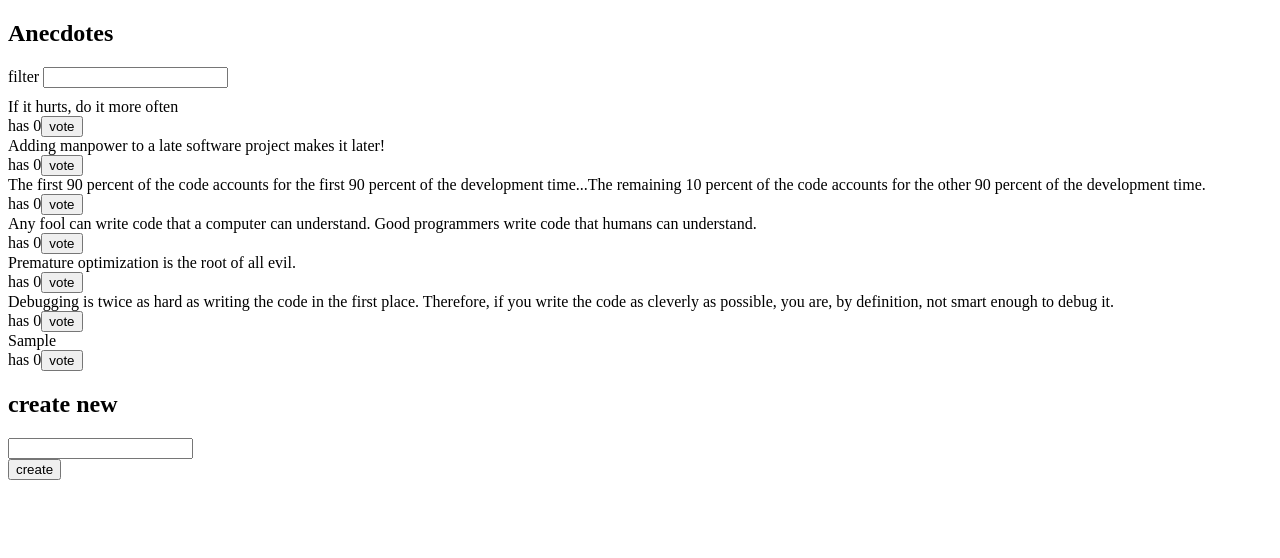
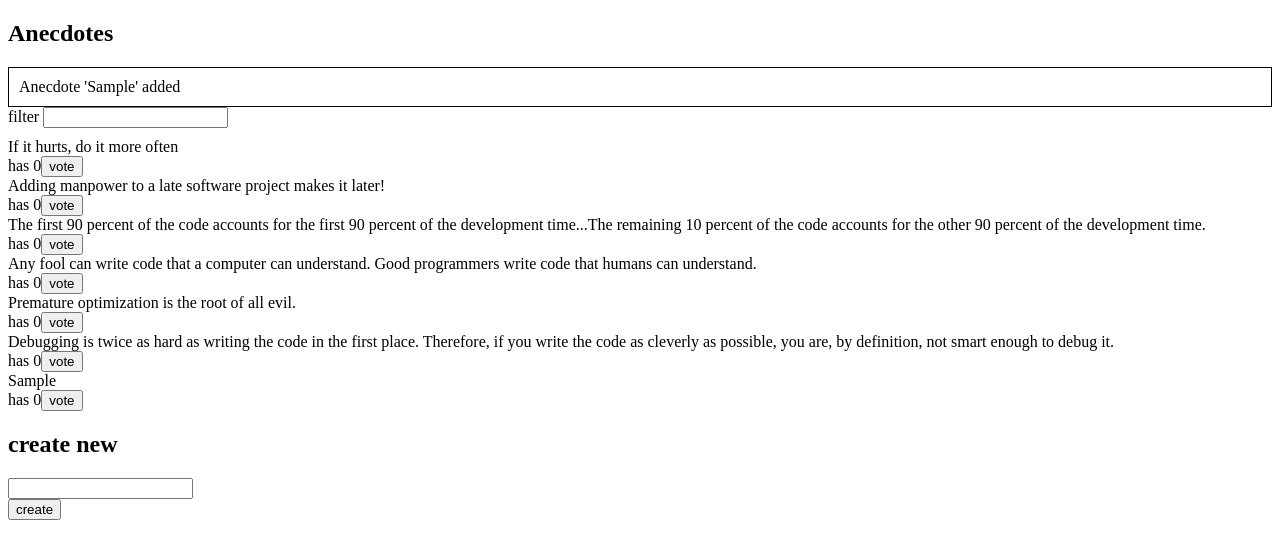
Before and after one commit to Samuliej/Fullstack-osa6, a React (Create React App) app in the folder redux-anecdotes/: page / in a window 1280 px wide. Both pictures are taken after typing "Sample" into the empty fields and a click on the button "create". Shown: the top 558 px of the page. Built offline with nearby package versions, Linux system fonts and the light colour scheme.

Commit message:
6.12: anekdootit, step10 & 6.13: anekdootit, step11 complete

```diff
--- a/redux-anecdotes/src/App.js
+++ b/redux-anecdotes/src/App.js
@@ -1,11 +1,13 @@
 import AnecdoteForm from './components/AnecdoteForm'
 import AnecdoteList from './components/AnecdoteList'
 import Filter from './components/Filter'
+import Notification from './components/Notification'
 
 const App = () => {
   return (
     <div>
       <h2>Anecdotes</h2>
+      <Notification />
       <Filter />
       <AnecdoteList />
       <AnecdoteForm />
--- a/redux-anecdotes/src/components/AnecdoteForm.js
+++ b/redux-anecdotes/src/components/AnecdoteForm.js
@@ -1,5 +1,6 @@
 import { useDispatch } from "react-redux"
 import { createAnecdote } from "../reducers/anecdoteReducer"
+import { clearNotification, setNotification } from "../reducers/notificationReducer"
 
 // Component created on pushing 6.4, refactored NewAnecdote -> AnecdoteForm on 6.7
 
@@ -12,6 +13,11 @@ const AnecdoteForm = () => {
     const content = event.target.anecdote.value
     event.target.anecdote.value = ''
     dispatch(createAnecdote(content))
+    dispatch(setNotification(`Anecdote '${content}' added`))
+
+    setTimeout(() => {
+      dispatch(clearNotification())
+    }, 5000)
   }
 
   return (
--- a/redux-anecdotes/src/components/AnecdoteList.js
+++ b/redux-anecdotes/src/components/AnecdoteList.js
@@ -1,5 +1,6 @@
 import { useDispatch, useSelector } from "react-redux"
 import { vote } from '../reducers/anecdoteReducer'
+import { clearNotification, setNotification } from "../reducers/notificationReducer"
 
 // Component created on pushing 6.4, refactored Anecdotes -> AnecdoteList on 6.7
 
@@ -24,10 +25,14 @@ const AnecdoteList = () => {
     }
   })
 
-  console.log(anecdotes)
 
   const handleVote = (anecdote) => {
     dispatch(vote(anecdote.id))
+    dispatch(setNotification(`You voted '${anecdote.content}'`))
+
+    setTimeout(() => {
+      dispatch(clearNotification())
+    }, 5000)
   }
 
   return(
--- a/redux-anecdotes/src/components/Notification.js
+++ b/redux-anecdotes/src/components/Notification.js
@@ -1,12 +1,22 @@
+import { useSelector } from "react-redux"
+
 const Notification = () => {
-  const style = {
+  const notification = useSelector(state => state.notification)
+  let style = {
     border: 'solid',
     padding: 10,
     borderWidth: 1
   }
+
+  // Hide if no notification
+  if (notification === null) {
+    style = {
+      display: 'none'
+    }
+  }
   return (
     <div style={style}>
-      render here notification...
+      {notification}
     </div>
   )
 }
--- /dev/null
+++ b/redux-anecdotes/src/reducers/notificationReducer.js
@@ -0,0 +1,20 @@
+import { createSlice } from "@reduxjs/toolkit"
+
+const initialState = null
+
+const notificationSlice = createSlice({
+  name: 'notification',
+  initialState,
+  reducers: {
+    setNotification: (state, action) => {
+      console.log('setNotification: ', action.payload)
+      return action.payload
+    },
+    clearNotification: () => {
+      return null
+    }
+  }
+})
+
+export const { setNotification, clearNotification } = notificationSlice.actions
+export default notificationSlice.reducer
--- a/redux-anecdotes/src/reducers/store.js
+++ b/redux-anecdotes/src/reducers/store.js
@@ -1,12 +1,13 @@
 import anecdoteReducer from "./anecdoteReducer"
 import filterReducer from "./filterReducer"
-
 import { configureStore } from "@reduxjs/toolkit"
+import notificationReducer from "./notificationReducer"
 
 const store = configureStore({
   reducer: {
     anecdotes: anecdoteReducer,
-    filter: filterReducer
+    filter: filterReducer,
+    notification: notificationReducer
   }
 })
 
```
